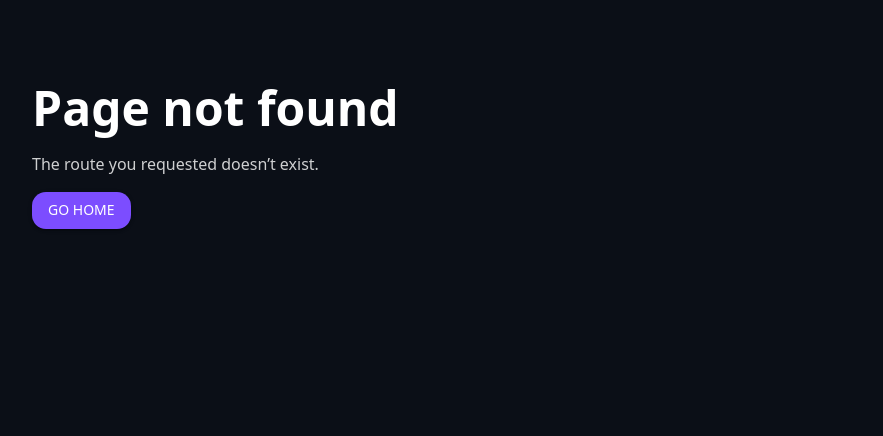
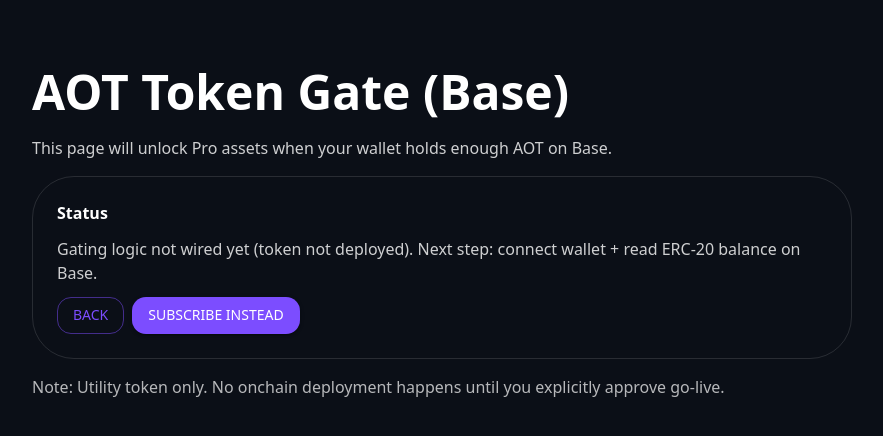
Before and after one commit to rockomatthews/molt-scout, a Next.js app in the folder business/agent-ops-toolkit-site/: page /token in a window 1280 px wide. Before the commit this address had no page. Shown: the top 436 px of the page, without its empty margins (32-915 px from the left). Built offline with nearby package versions, Linux system fonts and the light colour scheme; what @mui/material-nextjs would draw is missing.

Commit message:
Add Base utility token spec for AOT + OpenClaw positioning + token page

```diff
--- /dev/null
+++ b/business/agent-ops-toolkit-site/src/app/token/page.tsx
@@ -0,0 +1,37 @@
+import { Box, Button, Container, Stack, Typography } from "@mui/material";
+
+export default function TokenPage() {
+  return (
+    <Container sx={{ py: 8 }}>
+      <Stack spacing={2} sx={{ maxWidth: 820 }}>
+        <Typography variant="h3" fontWeight={900}>
+          AOT Token Gate (Base)
+        </Typography>
+        <Typography sx={{ opacity: 0.8 }}>
+          This page will unlock Pro assets when your wallet holds enough AOT on Base.
+        </Typography>
+
+        <Box sx={{ p: 3, border: "1px solid rgba(255,255,255,0.12)", borderRadius: 3 }}>
+          <Stack spacing={1.5}>
+            <Typography fontWeight={800}>Status</Typography>
+            <Typography sx={{ opacity: 0.8 }}>
+              Gating logic not wired yet (token not deployed). Next step: connect wallet + read ERC-20 balance on Base.
+            </Typography>
+            <Stack direction={{ xs: "column", sm: "row" }} spacing={1}>
+              <Button href="/" variant="outlined">
+                Back
+              </Button>
+              <Button href="/subscribe" variant="contained">
+                Subscribe instead
+              </Button>
+            </Stack>
+          </Stack>
+        </Box>
+
+        <Typography sx={{ opacity: 0.7 }}>
+          Note: Utility token only. No onchain deployment happens until you explicitly approve go-live.
+        </Typography>
+      </Stack>
+    </Container>
+  );
+}
```
Also changed, not shown: business/agent-ops-toolkit-site/src/app/page.tsx (+4 -4 lines), 2 other files (tests, documents, lock files or other folders).
